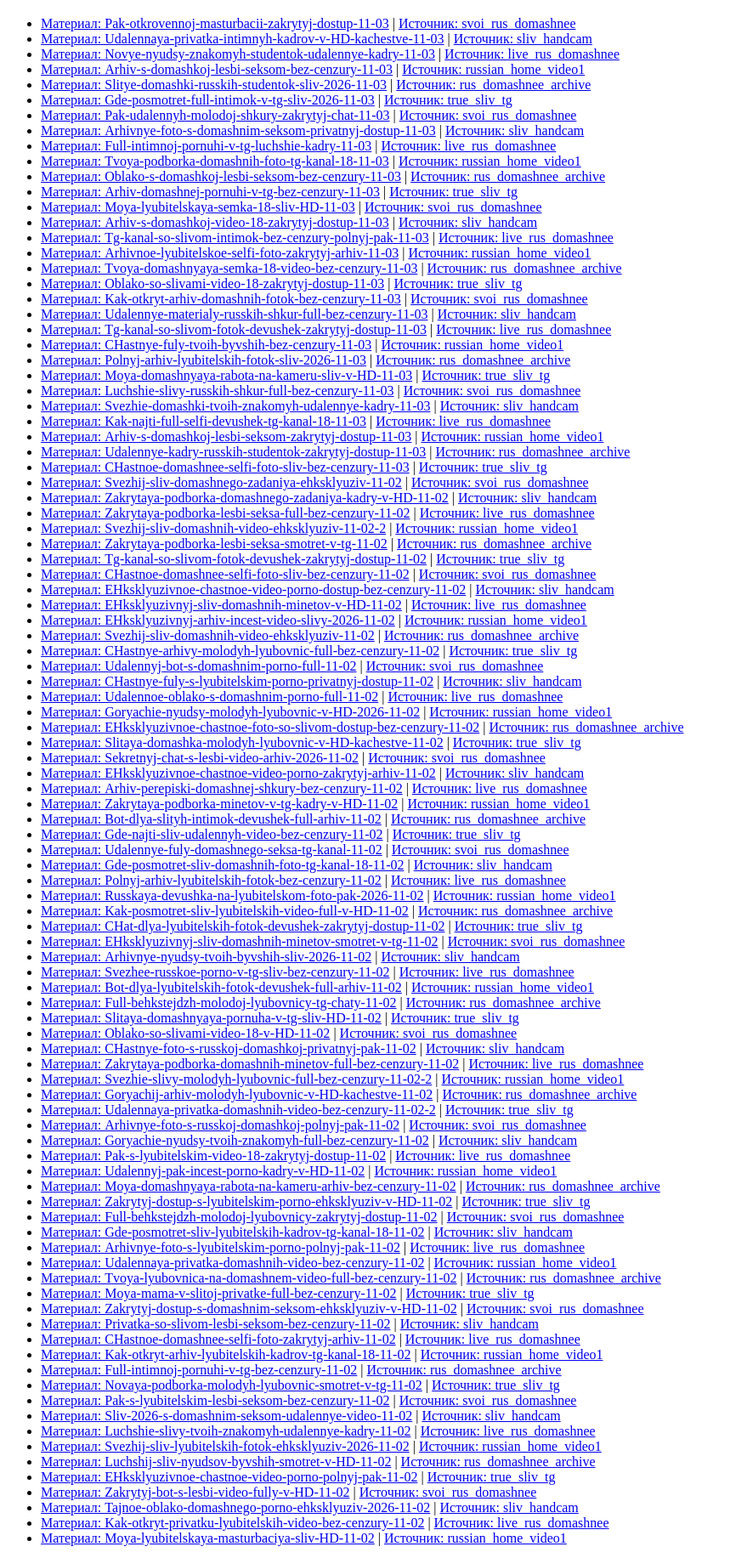
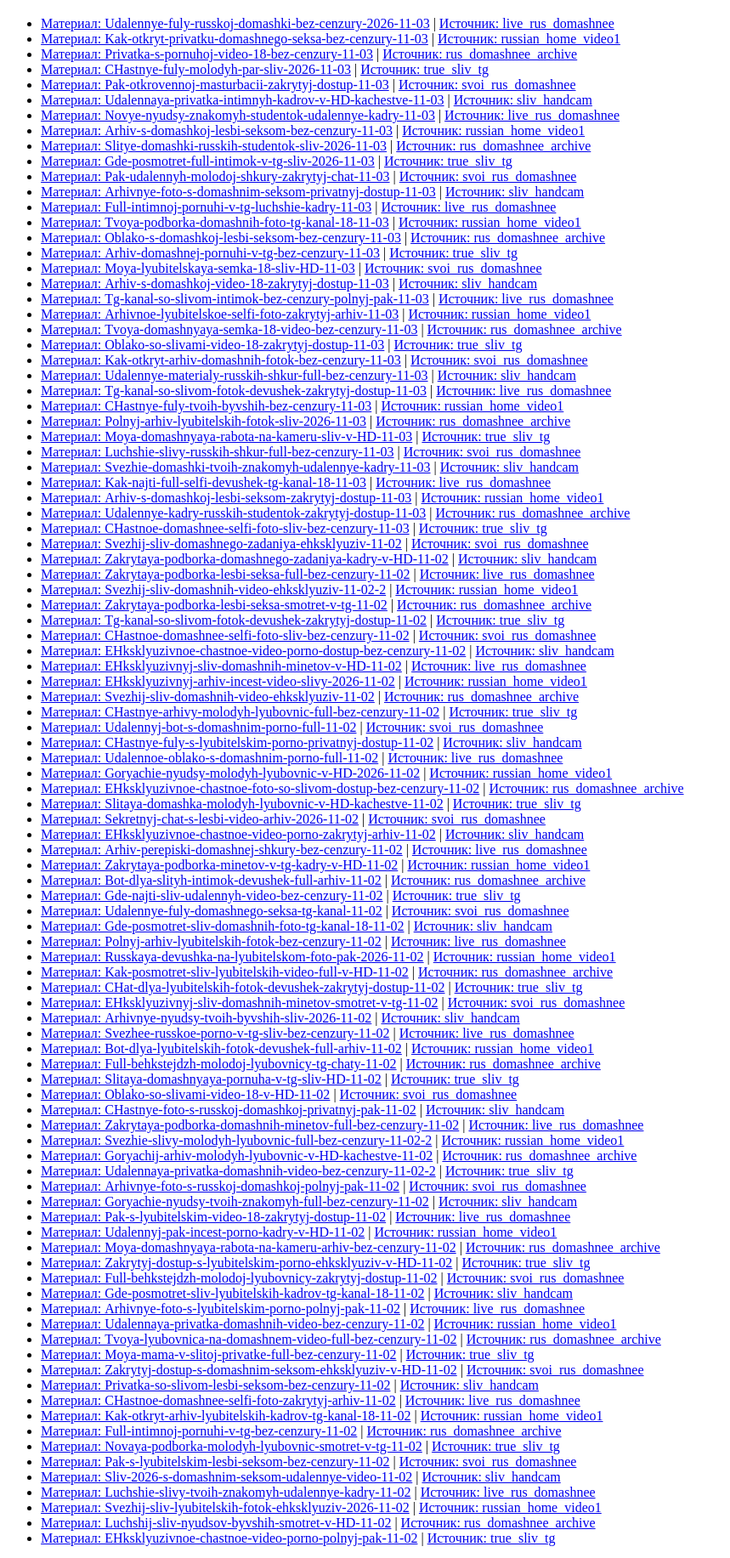
Before and after one commit to henryolver888/henryolver888.github.io, a plain HTML site: page archive_8.html in a window 1280 px wide. Shown: the part 61-1894 px from the top of the page at 85% size, without its empty margins (0-859 px from the left). Drawn offline with Linux system fonts and the light colour scheme.

Commit message:
Update Hub: 2026-11-11 16:15

```diff
--- a/archive_8.html
+++ b/archive_8.html
@@ -8,6 +8,10 @@
 <body>
     <h1>Архив материалов (Страница 9)</h1>
     <ul>
+        <li><a href="https://telegra.ph/Udalennye-fuly-russkoj-domashki-bez-cenzury-2026-11-03">Материал: Udalennye-fuly-russkoj-domashki-bez-cenzury-2026-11-03</a> | <a href="https://t.me/s/live_rus_domashnee">Источник: live_rus_domashnee</a></li>
+        <li><a href="https://telegra.ph/Kak-otkryt-privatku-domashnego-seksa-bez-cenzury-11-03">Материал: Kak-otkryt-privatku-domashnego-seksa-bez-cenzury-11-03</a> | <a href="https://t.me/s/russian_home_video1">Источник: russian_home_video1</a></li>
+        <li><a href="https://telegra.ph/Privatka-s-pornuhoj-video-18-bez-cenzury-11-03">Материал: Privatka-s-pornuhoj-video-18-bez-cenzury-11-03</a> | <a href="https://t.me/s/rus_domashnee_archive">Источник: rus_domashnee_archive</a></li>
+        <li><a href="https://telegra.ph/CHastnye-fuly-molodyh-par-sliv-2026-11-03">Материал: CHastnye-fuly-molodyh-par-sliv-2026-11-03</a> | <a href="https://t.me/s/true_sliv_tg">Источник: true_sliv_tg</a></li>
         <li><a href="https://telegra.ph/Pak-otkrovennoj-masturbacii-zakrytyj-dostup-11-03">Материал: Pak-otkrovennoj-masturbacii-zakrytyj-dostup-11-03</a> | <a href="https://t.me/s/svoi_rus_domashnee">Источник: svoi_rus_domashnee</a></li>
         <li><a href="https://telegra.ph/Udalennaya-privatka-intimnyh-kadrov-v-HD-kachestve-11-03">Материал: Udalennaya-privatka-intimnyh-kadrov-v-HD-kachestve-11-03</a> | <a href="https://t.me/s/sliv_handcam">Источник: sliv_handcam</a></li>
         <li><a href="https://telegra.ph/Novye-nyudsy-znakomyh-studentok-udalennye-kadry-11-03">Материал: Novye-nyudsy-znakomyh-studentok-udalennye-kadry-11-03</a> | <a href="https://t.me/s/live_rus_domashnee">Источник: live_rus_domashnee</a></li>
@@ -104,10 +108,6 @@
         <li><a href="https://telegra.ph/Svezhij-sliv-lyubitelskih-fotok-ehksklyuziv-2026-11-02">Материал: Svezhij-sliv-lyubitelskih-fotok-ehksklyuziv-2026-11-02</a> | <a href="https://t.me/s/russian_home_video1">Источник: russian_home_video1</a></li>
         <li><a href="https://telegra.ph/Luchshij-sliv-nyudsov-byvshih-smotret-v-HD-11-02">Материал: Luchshij-sliv-nyudsov-byvshih-smotret-v-HD-11-02</a> | <a href="https://t.me/s/rus_domashnee_archive">Источник: rus_domashnee_archive</a></li>
         <li><a href="https://telegra.ph/EHksklyuzivnoe-chastnoe-video-porno-polnyj-pak-11-02">Материал: EHksklyuzivnoe-chastnoe-video-porno-polnyj-pak-11-02</a> | <a href="https://t.me/s/true_sliv_tg">Источник: true_sliv_tg</a></li>
-        <li><a href="https://telegra.ph/Zakrytyj-bot-s-lesbi-video-fully-v-HD-11-02">Материал: Zakrytyj-bot-s-lesbi-video-fully-v-HD-11-02</a> | <a href="https://t.me/s/svoi_rus_domashnee">Источник: svoi_rus_domashnee</a></li>
-        <li><a href="https://telegra.ph/Tajnoe-oblako-domashnego-porno-ehksklyuziv-2026-11-02">Материал: Tajnoe-oblako-domashnego-porno-ehksklyuziv-2026-11-02</a> | <a href="https://t.me/s/sliv_handcam">Источник: sliv_handcam</a></li>
-        <li><a href="https://telegra.ph/Kak-otkryt-privatku-lyubitelskih-video-bez-cenzury-11-02">Материал: Kak-otkryt-privatku-lyubitelskih-video-bez-cenzury-11-02</a> | <a href="https://t.me/s/live_rus_domashnee">Источник: live_rus_domashnee</a></li>
-        <li><a href="https://telegra.ph/Moya-lyubitelskaya-masturbaciya-sliv-HD-11-02">Материал: Moya-lyubitelskaya-masturbaciya-sliv-HD-11-02</a> | <a href="https://t.me/s/russian_home_video1">Источник: russian_home_video1</a></li>
     </ul>
     <div class='pagination'>
         <a href="archive_7.html">⬅️ Новее</a>
```
